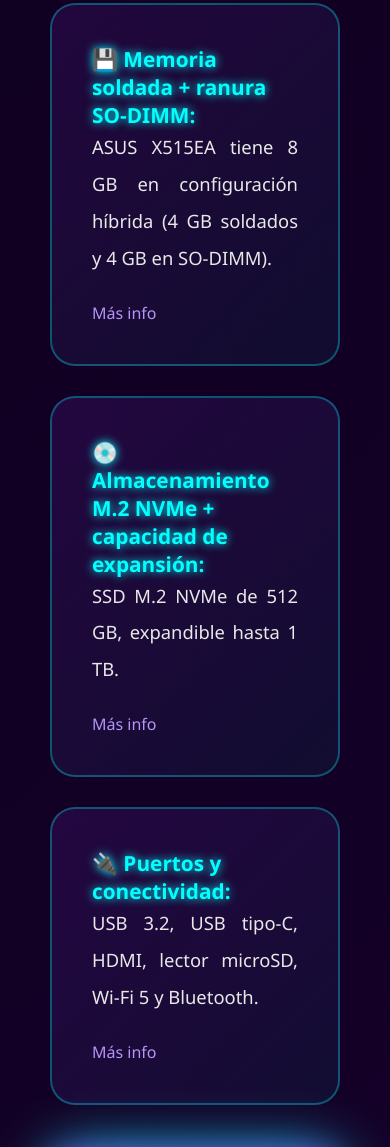
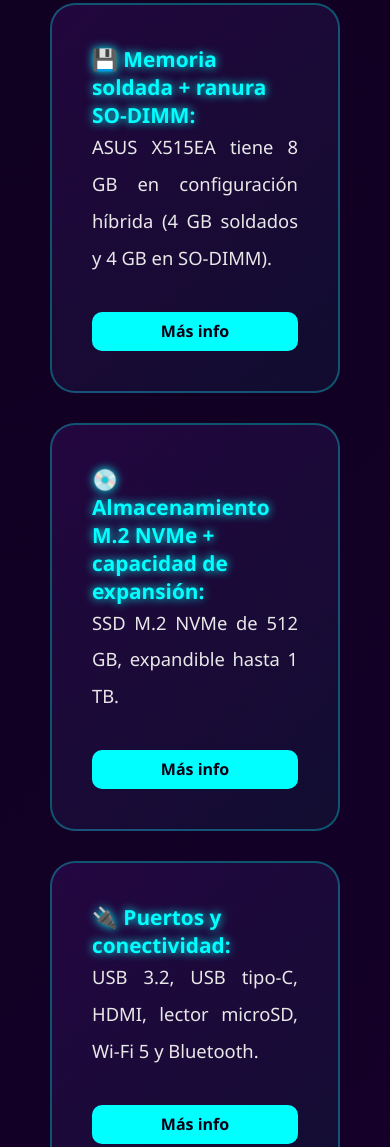
Before and after one commit to TownECreator/Jucapa-Web, a plain HTML site: page index.html in a window 390 px wide. Shown: the part 2464-3611 px from the top of the page. Drawn offline with nearby package versions, Linux system fonts and the light colour scheme.

Commit message:
Update index.html

```diff
--- a/index.html
+++ b/index.html
@@ -11,6 +11,32 @@
             padding: 0;
             box-sizing: border-box;
         }
+/* Más info dentro de cards, responsive */
+.info-card .more-info {
+    display: inline-block;
+    margin-top: 10px;
+    padding: 8px 15px;
+    background: #00ffff;
+    color: #0a0015;
+    font-weight: bold;
+    border-radius: 10px;
+    text-decoration: none;
+    transition: all 0.3s;
+}
+
+.info-card .more-info:hover {
+    background: #b794f6;
+    color: #fff;
+}
+
+/* Ajuste para móviles */
+@media (max-width: 768px) {
+    .info-card .more-info {
+        width: 100%;
+        text-align: center;
+        box-sizing: border-box;
+    }
+}
 
         body {
             font-family: 'Segoe UI', Tahoma, Geneva, Verdana, sans-serif;
```
